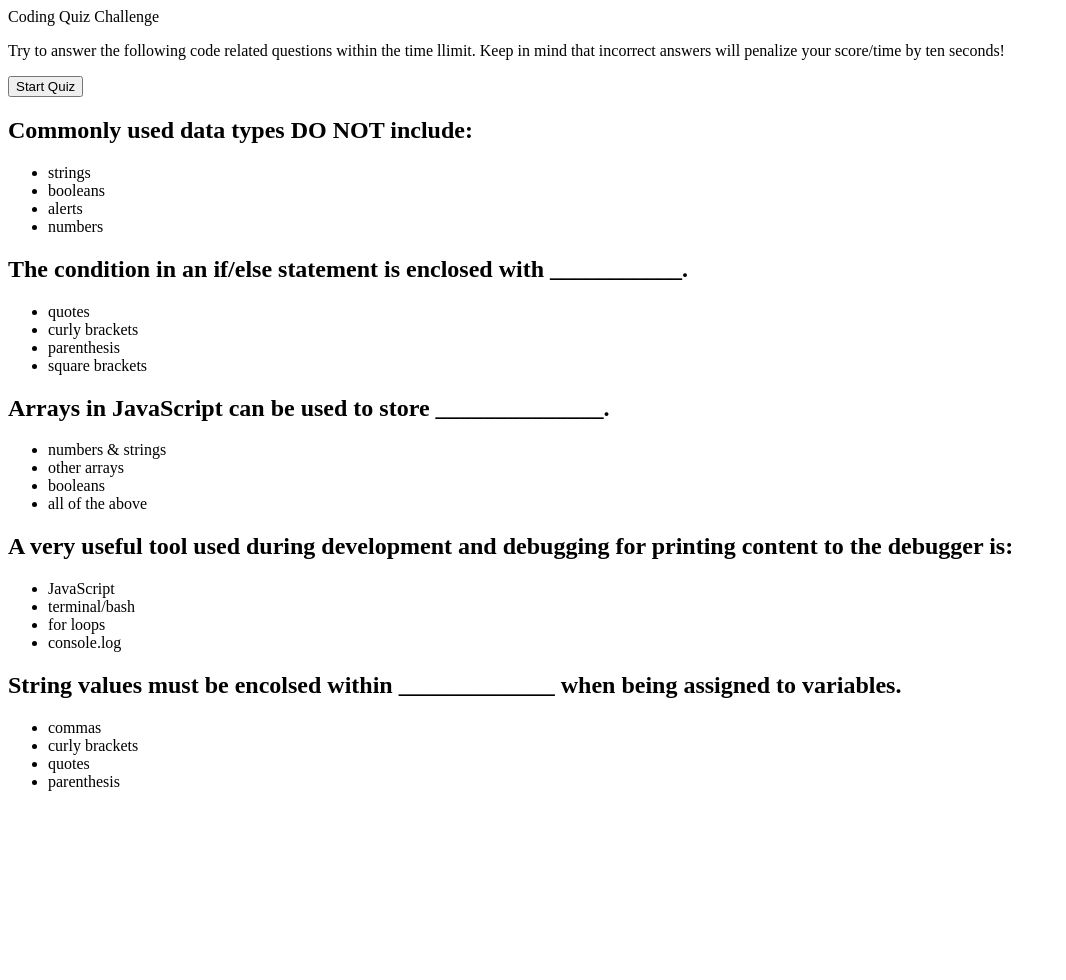
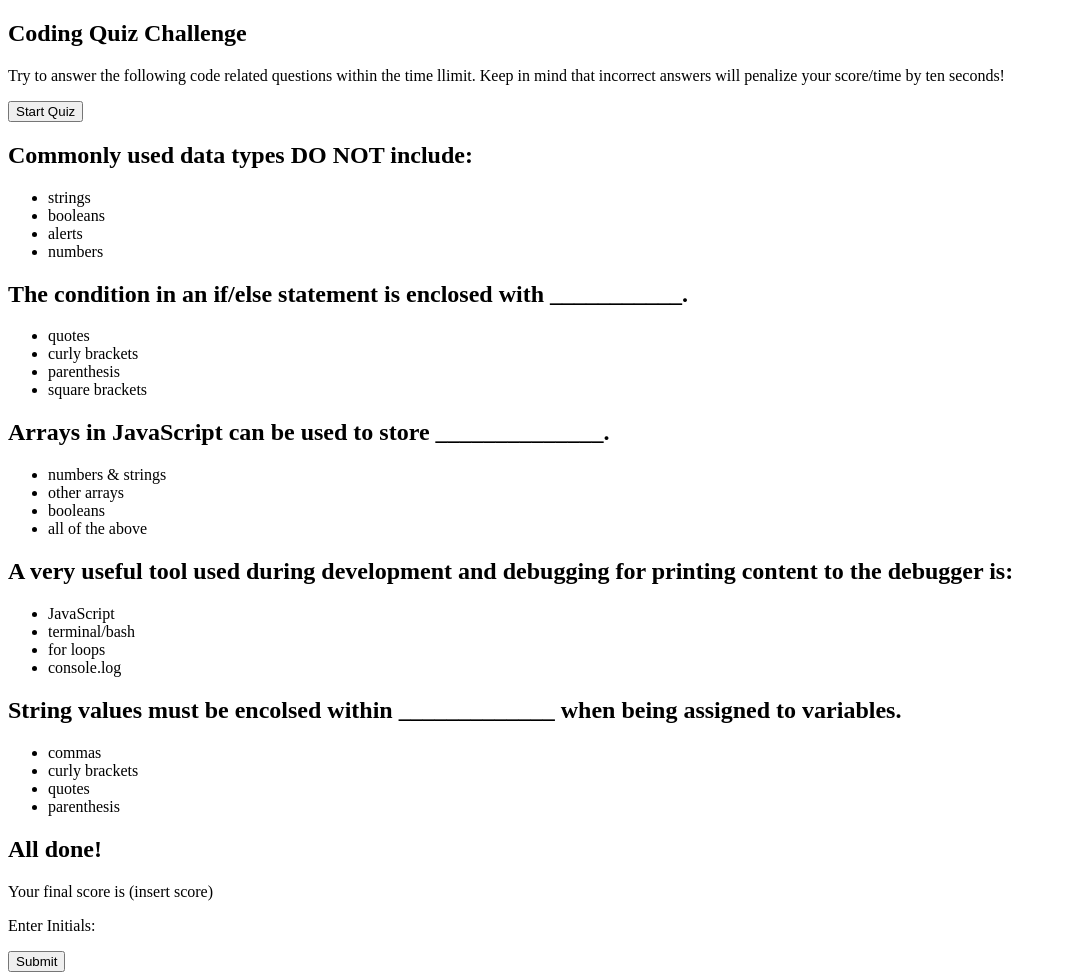
Before and after one commit to Rbenney15/coding-quiz, a plain HTML site: page index.html in a window 1280 px wide. Shown: the whole page, without its empty margins (0-1066 px from the left). Before the commit the page ends 807 px from the top, so only its background shows below. Drawn offline with Linux system fonts and the light colour scheme.

Commit message:
finishing html framing

```diff
--- a/index.html
+++ b/index.html
@@ -4,12 +4,15 @@
     <meta charset="UTF-8">
     <meta http-equiv="X-UA-Compatible" content="IE=edge">
     <meta name="viewport" content="width=device-width, initial-scale=1.0">
-    <title>Document</title>
+    <title>Coding Quiz Challenge</title>
 </head>
 <body>
-    <header>Coding Quiz Challenge</header>
+    <section>
+    <h1>Coding Quiz Challenge</h1>
     <p>Try to answer the following code related questions within the time llimit. Keep in mind that incorrect answers will penalize your score/time by ten seconds!</p>
     <button>Start Quiz</button>
+
+</section>
 
     <section>
         <h1>Commonly used data types DO NOT include:</h1>
@@ -56,5 +59,14 @@
             <li>parenthesis</li>
         </ul>
     </section>
+    <section>
+        <h1>All done!</h1>
+        <p>Your final score is (insert score)</p>
+        <form>
+            <p>Enter Initials:</p>
+        </form>
+        <button>Submit</button>
+    </section>
+
 </body>
 </html>
```
Also changed, not shown: highscore.html (+16 -0 lines).
